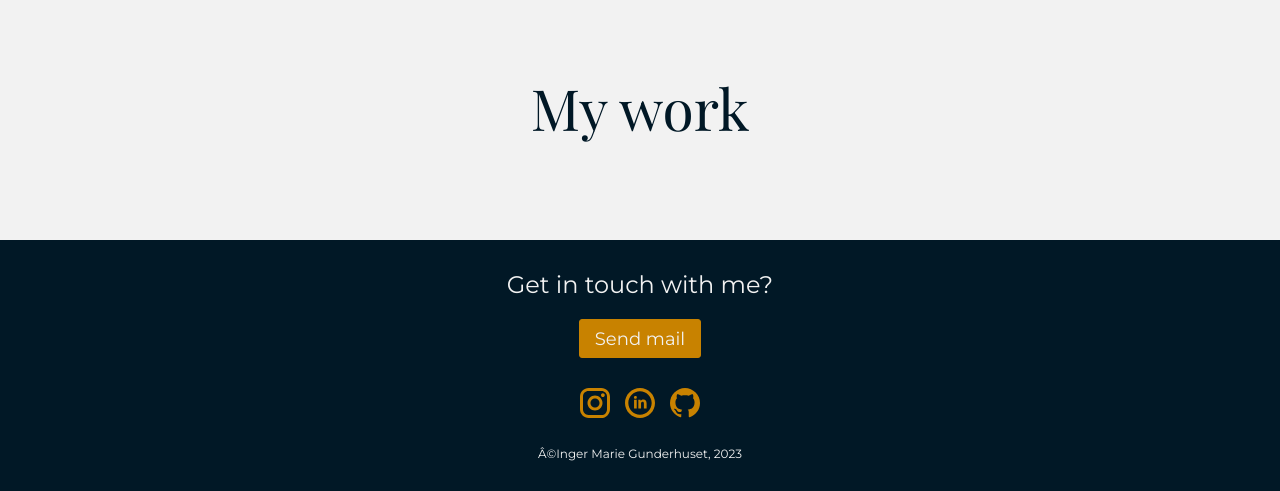
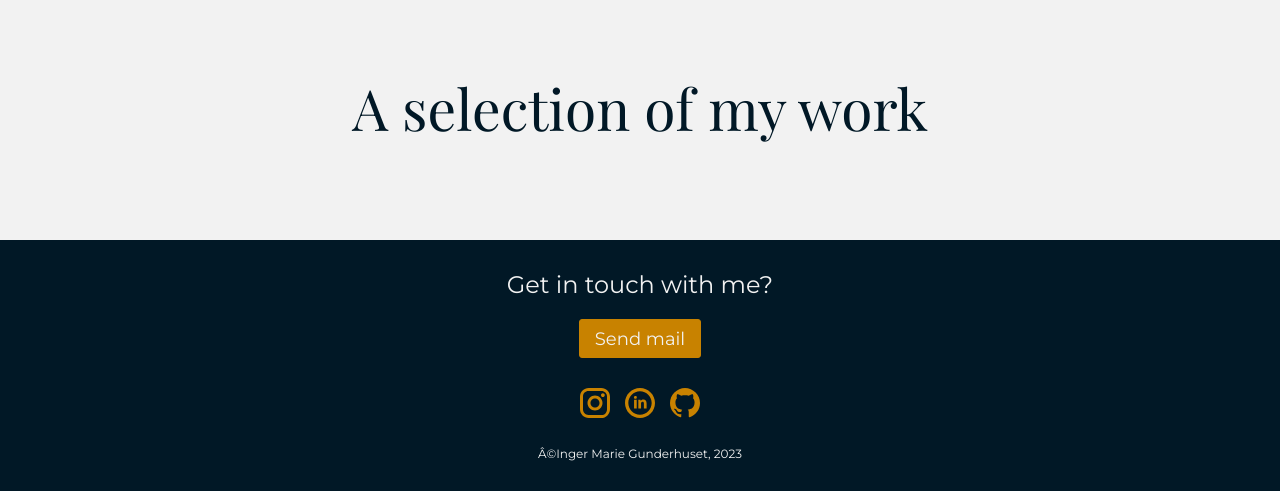
Before and after one commit to IngerMarie99/Portfolio, a plain HTML site: page Front-end/index.html in a window 1280 px wide. Shown: the part 850-1341 px from the top of the page. Drawn offline with nearby package versions, Linux system fonts and the light colour scheme; no server answers.

Commit message:
added a selection of

```diff
--- a/Front-end/index.html
+++ b/Front-end/index.html
@@ -84,7 +84,7 @@
 
 
         <main id="main" class="projectContainer" style="margin-top: 80px;" >
-            <h1>My work</h1>
+            <h1>A selection of my work</h1>
         </main>
 
         <footer>
```
